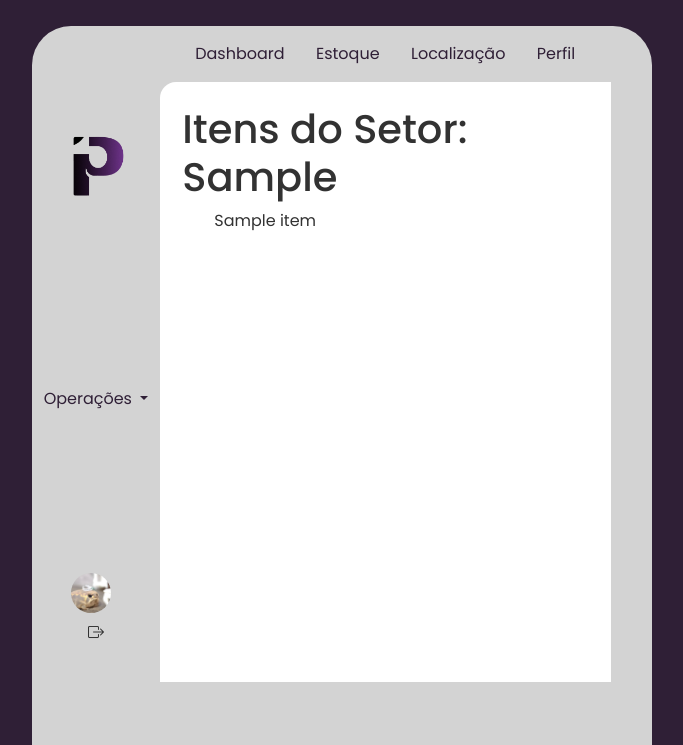
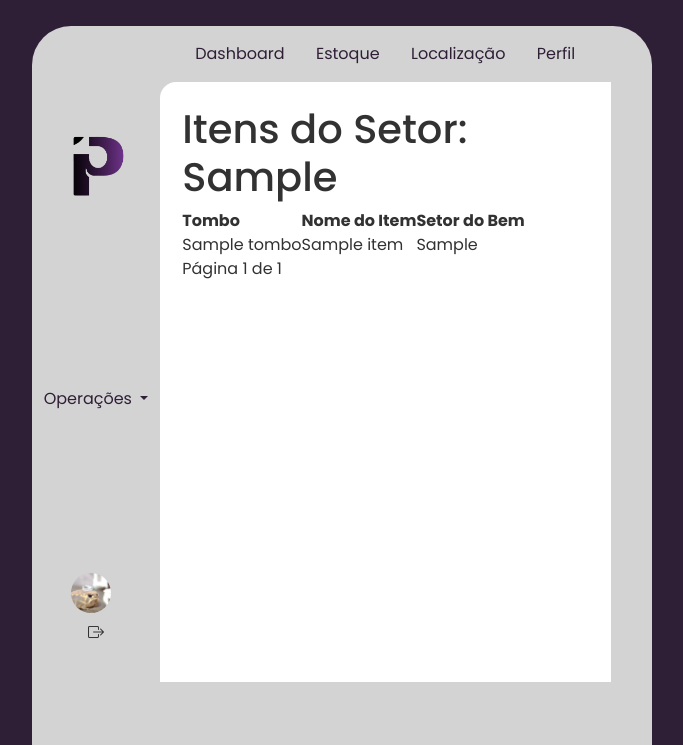
Before and after one commit to Samantaks/ipatri, a Django app: template templates/app/itens-visita.html in a window 1280 px wide. Shown: the top 745 px of the page, without its empty margins (298-981 px from the left). Run offline with Django 3.2, Linux system fonts and the light colour scheme; the template is opened without the code that fills it: most values are stand-ins (such as "Sample title", 1, 10 or a date in 2020); some libraries are stand-ins or nearby versions.

Commit message:
Começo da view visita

```diff
--- a/dashboard/views.py
+++ b/dashboard/views.py
@@ -118,7 +118,8 @@ def relatorio_marcas(request):
     z = list(zip(labels, data))
     z.sort(key=lambda item: item[1], reverse=True)
     z = list(zip(*z))
-    return JsonResponse({'labels': z[0][:3], 'data': z[1][:3]})
+    data_jsn = {'labels': z[0][:3], 'data': z[1][:3]}
+    return JsonResponse(data_jsn)
 
 
 @login_required(login_url='login-page')
--- a/templates/app/itens-visita.html
+++ b/templates/app/itens-visita.html
@@ -14,11 +14,42 @@
 
 <div class="inside-box">
 <h1>Itens do Setor: {{ setor.setor_abrev }}</h1>
-    <ul>
-        {% for item in itens %}
-            <li>{{ item.itemnome }}</li>
+<table>
+    <thead>
+        <tr>
+            <th class="item-tombo">Tombo</th>
+            <th class="item-nome">Nome do Item</th>
+            <th class="item-marca">Setor do Bem</th>
+
+        </tr>
+    </thead>
+    <tbody>
+        {% for item in page_obj %}
+        <tr>
+            <td>{{ item.tombo }}</td>
+            <td>{{ item.itemnome }}</td>
+            <td>{{ item.setor_id_setor }}</td>
+        </tr>
         {% endfor %}
-    </ul>
+    </tbody>
+</table>
+
+    <span class="step-links">
+        {% if page_obj.has_previous %}
+            <a href="?page=1"><i class="bi bi-chevron-double-left"></i></a>
+            <a href="?page={{ page_obj.previous_page_number }}"><i class="bi bi-chevron-left"></i></a>
+        {% endif %}
+
+        <span class="current">
+            Página {{ page_obj.number }} de {{ page_obj.paginator.num_pages }}
+        </span>
+
+        {% if page_obj.has_next %}
+            <a href="?page={{ page_obj.next_page_number }}"><i class="bi bi-chevron-right"></i></a>
+            <a href="?page={{ page_obj.paginator.num_pages }}"><i class="bi bi-chevron-double-right"></i></a>
+        {% endif %}
+    </span>
+
 </div>
 
 {% endblock %}
```
Also changed, not shown: patrimonio/views.py (+16 -6 lines).
